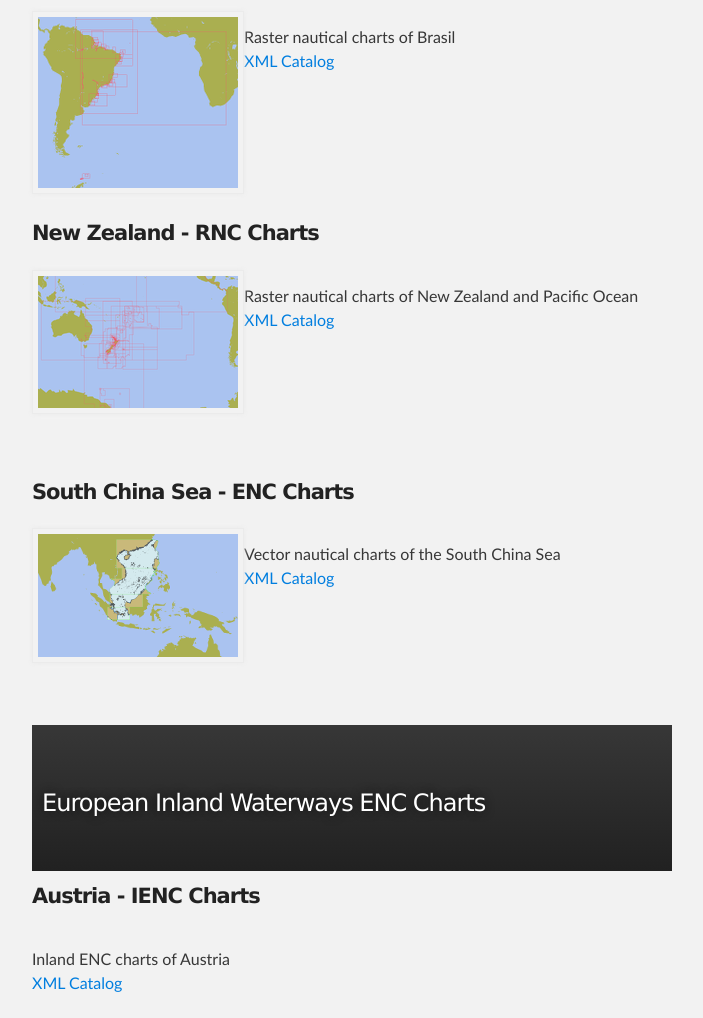
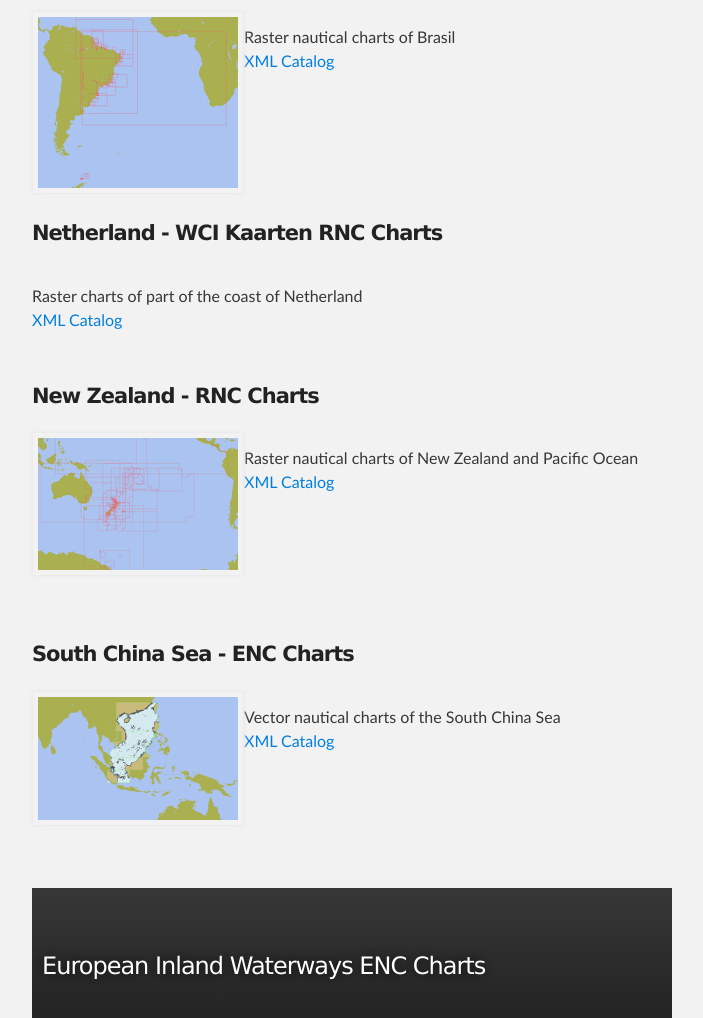
Before and after one commit to chartcatalogs/chartcatalogs.github.io, a plain HTML site: page index.html in a window 1280 px wide. Shown: the part 805-1823 px from the top of the page, without its empty margins (288-991 px from the left). Drawn offline with Linux system fonts and the light colour scheme.

Commit message:
Add the WCI Kaarten catalog

```diff
--- a/index.html
+++ b/index.html
@@ -57,6 +57,12 @@ Raster nautical charts of Brasil<br/><a href="https://github.com/chartcatalogs/c
 <br/>
 <br/>
 <br/>
+<h4>Netherland - WCI Kaarten RNC Charts</h4>
+<!--<a href="images/NL.png"><img align="left" alt="Netherland" src="images/NL_thumb.png"></a>-->
+<br/>
+Raster charts of part of the coast of Netherland<br/><a href="https://github.com/chartcatalogs/catalogs/raw/master/NL_WCI_Catalog.xml">XML Catalog</a>
+</p>
+<br/>
 <h4>New Zealand - RNC Charts</h4>
 <a href="images/NZ.png"><img align="left" alt="New Zealand" src="images/NZ_thumb.png"></a>
 <br/>
@@ -88,19 +94,11 @@ Vector nautical charts of the South China Sea<br/><a href="https://github.com/ch
 Inland ENC charts of Austria<br/><a href="https://github.com/chartcatalogs/catalogs/raw/master/AT_IENC_Catalog.xml">XML Catalog</a>
 </p>
 <br/>
-<br/>
-<br/>
-<br/>
-<br/>
 <h4>Belgium - IENC Charts</h4>
 <!--<a href="images/BE.png"><img align="left" alt="Belgium" src="images/BE_thumb.png"></a>-->
 <br/>
 Inland ENC charts of Belgium<br/><a href="https://github.com/chartcatalogs/catalogs/raw/master/BE_IENC_Catalog.xml">XML Catalog</a>
 </p>
-<br/>
-<br/>
-<br/>
-<br/>
 <br/>
 <h4>Bulgaria - IENC Charts</h4>
 <!--<a href="images/BG.png"><img align="left" alt="Bulgaria" src="images/BG_thumb.png"></a>-->
@@ -108,19 +106,11 @@ Inland ENC charts of Belgium<br/><a href="https://github.com/chartcatalogs/catal
 Inland ENC charts of Bulgaria<br/><a href="https://github.com/chartcatalogs/catalogs/raw/master/BG_IENC_Catalog.xml">XML Catalog</a>
 </p>
 <br/>
-<br/>
-<br/>
-<br/>
-<br/>
 <h4>Croatia - IENC Charts</h4>
 <!--<a href="images/HR.png"><img align="left" alt="Croatia" src="images/HR_thumb.png"></a>-->
 <br/>
 Inland ENC charts of Croatia<br/><a href="https://github.com/chartcatalogs/catalogs/raw/master/HR_IENC_Catalog.xml">XML Catalog</a>
 </p>
-<br/>
-<br/>
-<br/>
-<br/>
 <br/>
 <h4>Czech Republic - IENC Charts</h4>
 <!--<a href="images/CZ.png"><img align="left" alt="Czech Republic" src="images/CZ_thumb.png"></a>-->
@@ -128,19 +118,11 @@ Inland ENC charts of Croatia<br/><a href="https://github.com/chartcatalogs/catal
 Inland ENC charts of Czech Republic<br/><a href="https://github.com/chartcatalogs/catalogs/raw/master/CZ_IENC_Catalog.xml">XML Catalog</a>
 </p>
 <br/>
-<br/>
-<br/>
-<br/>
-<br/>
 <h4>France - IENC Charts</h4>
 <!--<a href="images/FR.png"><img align="left" alt="France" src="images/FR_thumb.png"></a>-->
 <br/>
 Inland ENC charts of France<br/><a href="https://github.com/chartcatalogs/catalogs/raw/master/FR_IENC_Catalog.xml">XML Catalog</a>
 </p>
-<br/>
-<br/>
-<br/>
-<br/>
 <br/>
 <h4>Germany - IENC Charts</h4>
 <!--<a href="images/DE.png"><img align="left" alt="Germany" src="images/DE_thumb.png"></a>-->
@@ -148,19 +130,11 @@ Inland ENC charts of France<br/><a href="https://github.com/chartcatalogs/catalo
 Inland ENC charts of Germany<br/><a href="https://github.com/chartcatalogs/catalogs/raw/master/DE_IENC_Catalog.xml">XML Catalog</a>
 </p>
 <br/>
-<br/>
-<br/>
-<br/>
-<br/>
 <h4>Hungary - IENC Charts</h4>
 <!--<a href="images/HU.png"><img align="left" alt="Hungary" src="images/HU_thumb.png"></a>-->
 <br/>
 Inland ENC charts of Hungary<br/><a href="https://github.com/chartcatalogs/catalogs/raw/master/HU_IENC_Catalog.xml">XML Catalog</a>
 </p>
-<br/>
-<br/>
-<br/>
-<br/>
 <br/>
 <h4>Netherland - IENC Charts</h4>
 <!--<a href="images/NL.png"><img align="left" alt="Netherland" src="images/NL_thumb.png"></a>-->
@@ -168,19 +142,11 @@ Inland ENC charts of Hungary<br/><a href="https://github.com/chartcatalogs/catal
 Inland ENC charts of Netherland<br/><a href="https://github.com/chartcatalogs/catalogs/raw/master/NL_IENC_Catalog.xml">XML Catalog</a>
 </p>
 <br/>
-<br/>
-<br/>
-<br/>
-<br/>
 <h4>Poland - IENC Charts</h4>
 <!--<a href="images/PL.png"><img align="left" alt="Poland" src="images/PL_thumb.png"></a>-->
 <br/>
 Inland ENC charts of Poland<br/><a href="https://github.com/chartcatalogs/catalogs/raw/master/PL_IENC_Catalog.xml">XML Catalog</a>
 </p>
-<br/>
-<br/>
-<br/>
-<br/>
 <br/>
 <h4>Romania - IENC Charts</h4>
 <!--<a href="images/RO.png"><img align="left" alt="Romania" src="images/RO_thumb.png"></a>-->
@@ -188,29 +154,17 @@ Inland ENC charts of Poland<br/><a href="https://github.com/chartcatalogs/catalo
 Inland ENC charts of Romania<br/><a href="https://github.com/chartcatalogs/catalogs/raw/master/RO_IENC_Catalog.xml">XML Catalog</a>
 </p>
 <br/>
-<br/>
-<br/>
-<br/>
-<br/>
 <h4>Serbia - IENC Charts</h4>
 <!--<a href="images/RS.png"><img align="left" alt="Serbia" src="images/RS_thumb.png"></a>-->
 <br/>
 Inland ENC charts of Serbia<br/><a href="https://github.com/chartcatalogs/catalogs/raw/master/RS_IENC_Catalog.xml">XML Catalog</a>
 </p>
 <br/>
-<br/>
-<br/>
-<br/>
-<br/>
 <h4>Switzerland - IENC Charts</h4>
 <!--<a href="images/CH.png"><img align="left" alt="Switzerland" src="images/CH_thumb.png"></a>-->
 <br/>
 Inland ENC charts of Switzerland<br/><a href="https://github.com/chartcatalogs/catalogs/raw/master/CH_IENC_Catalog.xml">XML Catalog</a>
 </p>
-<br/>
-<br/>
-<br/>
-<br/>
 <br/>
       </section>
     </div>
```
